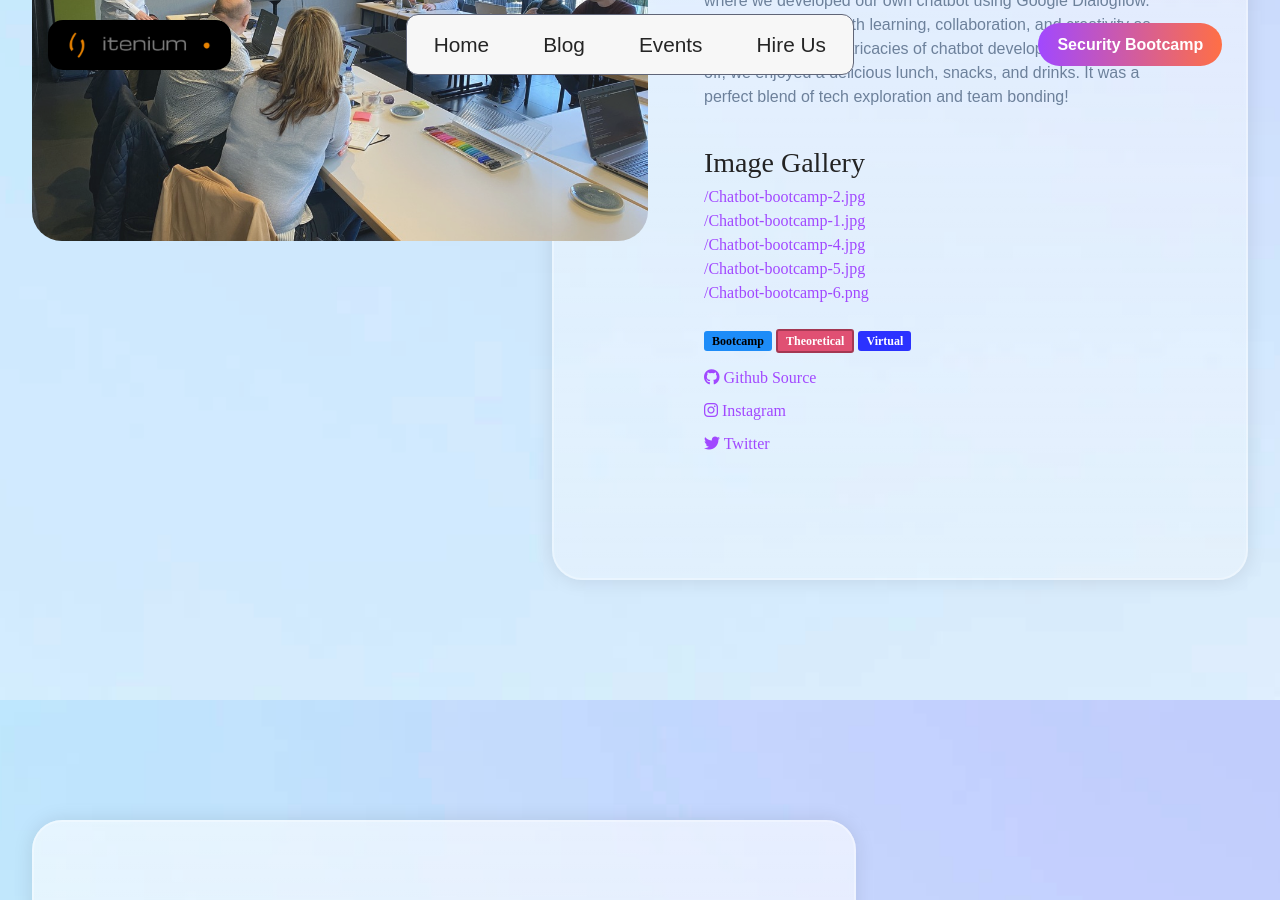
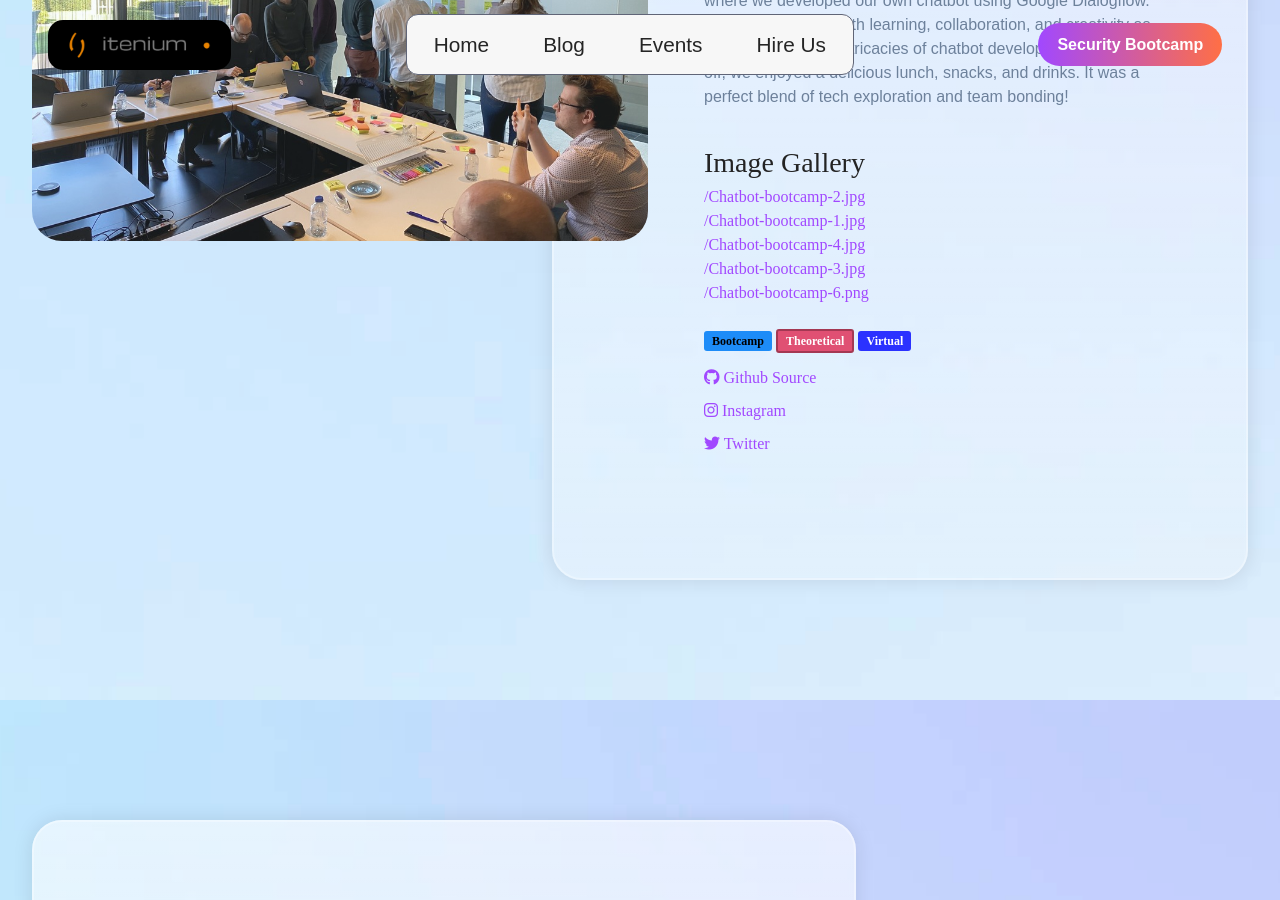
Before and after one commit to itenium-be/Competence-Center, a Jekyll site: the page built from pages/events.html, in a window 1280 px wide and 900 px high, scrolled down 18116 px. Built offline with Jekyll 4.4.1, drawn with Linux system fonts in a browser that asks for light colours; some web fonts are replaced.

Commit message:
updated arrangement in photos

```diff
--- a/_data/events.yml
+++ b/_data/events.yml
@@ -1452,12 +1452,12 @@
   content: "Theoretical"
   type: ["Virtual"]
   duration: "2h"
-  image: "assets/images-events/Chatbot-bootcamp-3.jpg"
+  image: "assets/images-events/Chatbot-bootcamp-5.jpg"
   gallery:
     - "assets/images-events/Chatbot-bootcamp-2.jpg"
     - "assets/images-events/Chatbot-bootcamp-1.jpg"
     - "assets/images-events/Chatbot-bootcamp-4.jpg"
-    - "assets/images-events/Chatbot-bootcamp-5.jpg"
+    - "assets/images-events/Chatbot-bootcamp-3.jpg"
     - "assets/images-events/Chatbot-bootcamp-6.png"
   instagram: "https://www.instagram.com/p/CbNKKQ_NFnD"
   twitter: "https://x.com/itenium_be/status/1504774889139490817?s=20"
```
